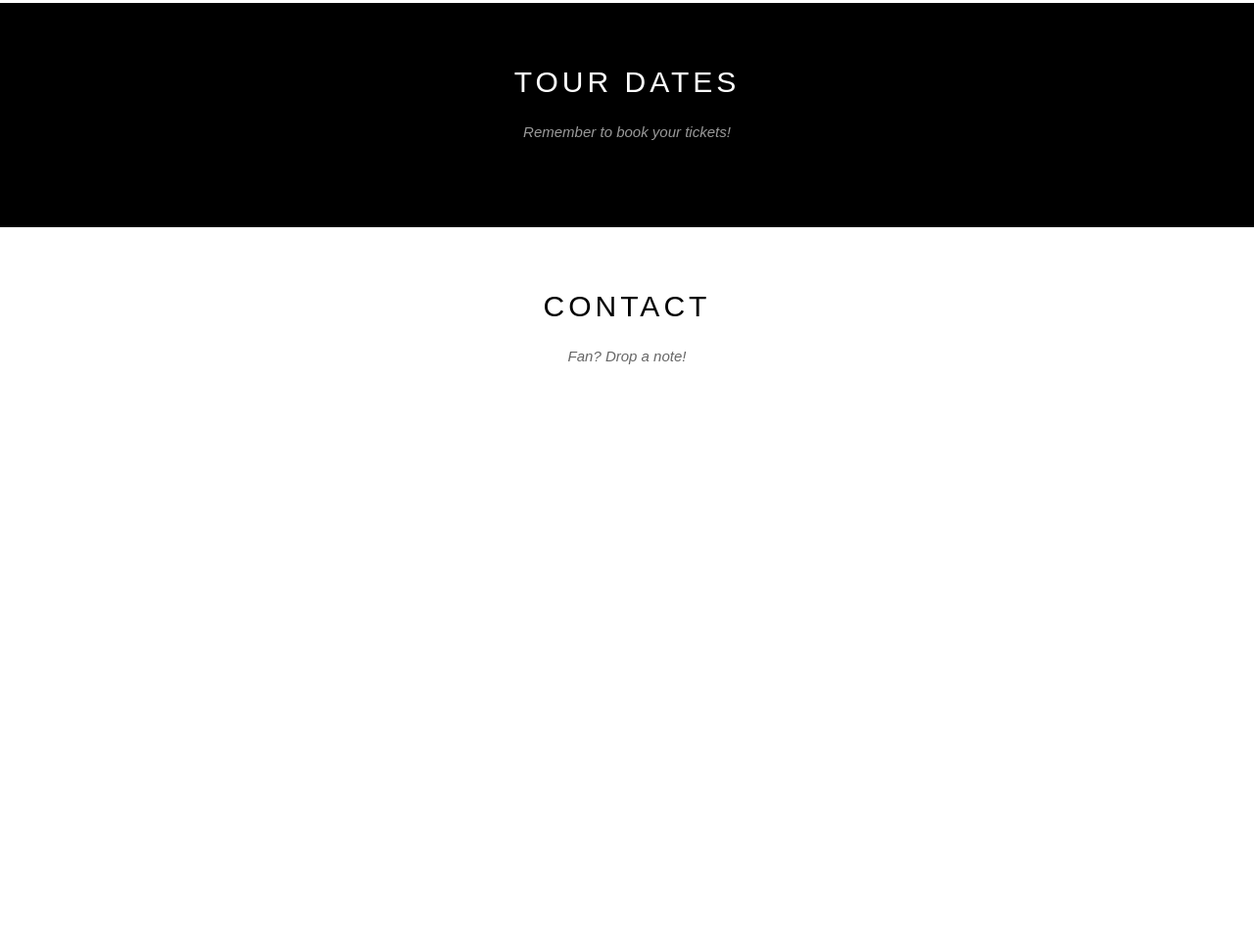
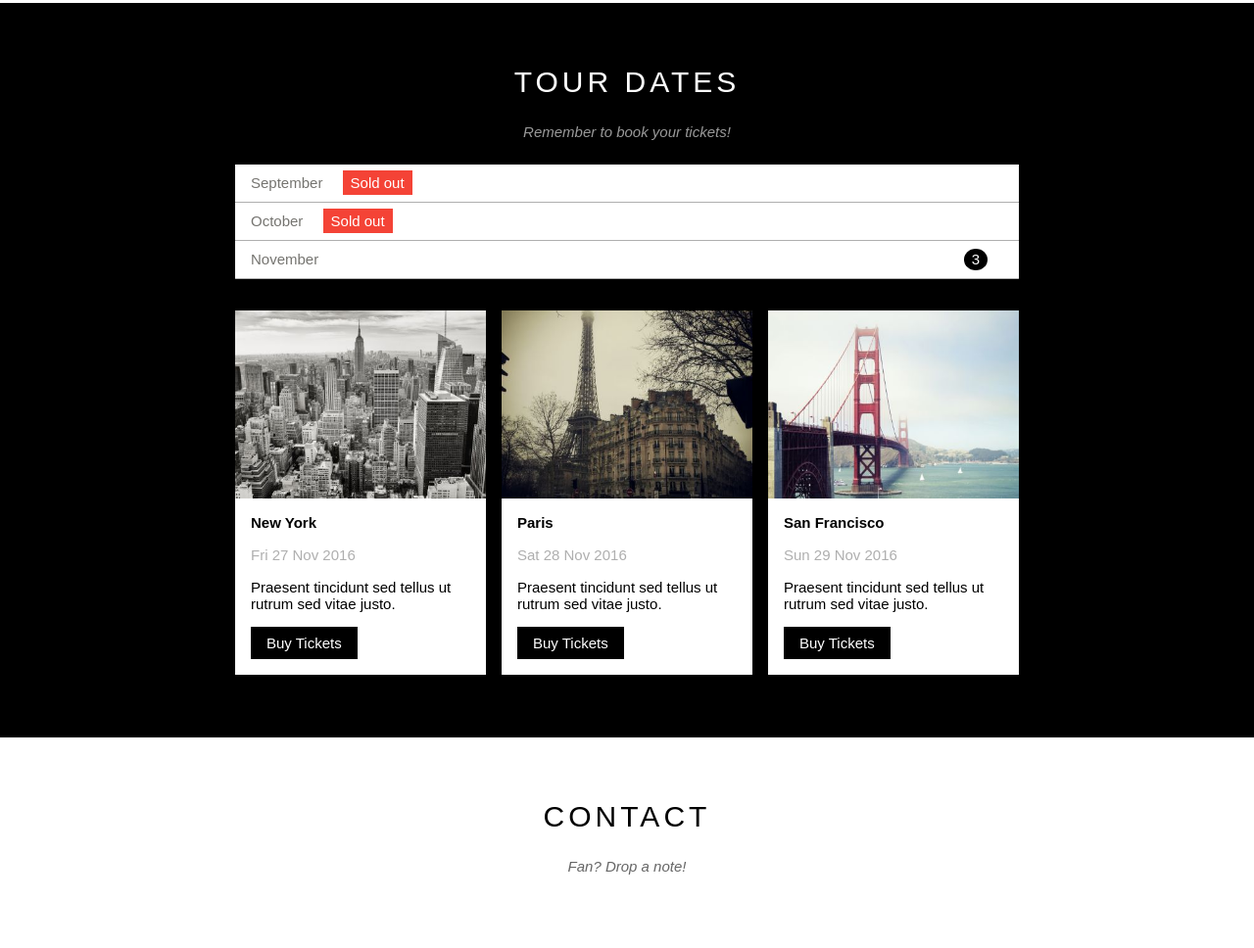
Before and after one commit to thinhcv245/w3shools, a plain HTML site: page index.html in a window 1280 px wide. Shown: the part 1275-2243 px from the top of the page at 98% size. Before the commit the page ends 1736 px from the top, so only its background shows below. Drawn offline with Linux system fonts and the light colour scheme.

Commit message:
Complete Tour

```diff
--- a/assets/css/style.css
+++ b/assets/css/style.css
@@ -198,6 +198,91 @@ html {
     background-color: var(--black-color);
 }
 
+#content .tickets-list {
+    background-color: var(--white-color);
+    list-style: none;
+}
+
+#content .tickets-list li {
+    width: 800px;
+    padding: 8px 16px;
+    font-size: 15px;
+    color: #757470;
+    border-bottom: #afafaf solid 1px;
+    line-height: 22px;
+}
+
+.tickets-list .sold-out {
+    margin-left: 16px;
+    background-color: #f44336;
+    color: var(--white-color);
+    padding: 4px 8px;
+}
+
+.tickets-list .quantity {
+    float: right;
+    color: var(--white-color);
+    background-color: var(--black-color);
+    margin-right: 16px;
+    padding: 0px 8px;
+    border-radius: 50%;
+}
+
+/* places */
+
+.places-list {
+   margin: 32px -8px 0px;
+}
+
+.place-item {
+    float: left;
+    width: 33.33333%;
+    padding: 0px 8px;
+}
+
+.place-img {
+    width: 100%;
+    display: block;
+}
+
+.place-img:hover {
+    opacity: 0.6;
+}
+
+.place-body {
+    background-color: var(--white-color);
+    padding: 16px;
+    font-size: 15px;
+}
+
+.place-name {
+    font-size: 15px;
+}
+
+.place-time {
+    margin-top: 16px;
+    color: #afafaf;
+}
+
+.place-description {
+    margin-top: 16px;
+}
+
+.place-buy-btn {
+    text-decoration: none;
+    display: inline-block;
+    margin-top: 15px;
+    padding: 8px 16px;
+    color: var(--white-color);
+    background-color: var(--black-color);
+}
+
+.place-buy-btn:hover {
+    background-color: #ddd;
+    color: var(--black-color);
+}
+
+
 #footer {
 
 }
--- a/index.html
+++ b/index.html
@@ -78,6 +78,53 @@
                 <div class="content-section">
                     <h2 class="section-header text-white">TOUR DATES</h2>
                     <p class="section-sub-header text-white">Remember to book your tickets!</p>
+                    <ul class="tickets-list">
+                        <li>
+                            September
+                            <span class="sold-out">Sold out</span>
+                        </li>
+                        <li>
+                            October
+                            <span class="sold-out">Sold out</span>
+                        </li>
+                        <li>
+                            November
+                            <span class="quantity">3</span>
+                        </li>
+                    </ul>
+
+                    <!-- Places -->
+                    <div class="places-list">
+                        <div class="place-item">
+                            <img src="/assets/img/places/place1.jpg" alt="" class="place-img">
+                            <div class="place-body">
+                                <h3 class="place-name">New York</h3>
+                                <p class="place-time">Fri 27 Nov 2016</p>
+                                <p class="place-description">Praesent tincidunt sed tellus ut rutrum sed vitae justo.</p>
+                                <a href="#" class="place-buy-btn">Buy Tickets</a>
+                            </div>
+                        </div>
+                        <div class="place-item">
+                            <img src="/assets/img/places/place2.jpg" alt="" class="place-img">
+                            <div class="place-body">
+                                <h3 class="place-name">Paris</h3>
+                                <p class="place-time">Sat 28 Nov 2016</p>
+                                <p class="place-description">Praesent tincidunt sed tellus ut rutrum sed vitae justo.</p>
+                                <a href="#" class="place-buy-btn">Buy Tickets</a>
+                            </div>
+                        </div>
+                        <div class="place-item">
+                            <img src="/assets/img/places/place3.jpg" alt="" class="place-img">
+                            <div class="place-body">
+                                <h3 class="place-name">San Francisco</h3>
+                                <p class="place-time">Sun 29 Nov 2016</p>
+                                <p class="place-description">Praesent tincidunt sed tellus ut rutrum sed vitae justo.</p>
+                                <a href="#" class="place-buy-btn">Buy Tickets</a>
+                            </div>
+                        </div>
+
+                        <div class="clear"></div>
+                    </div>
                 </div>
             </div>
             <!-- end Tour -->
```
Also changed, not shown: assets/img/places/place1.jpg (added), assets/img/places/place2.jpg (added), assets/img/places/place3.jpg (added).
